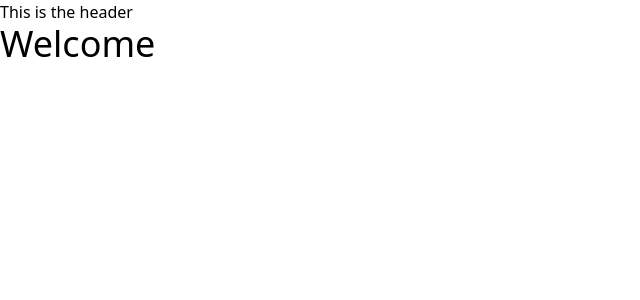
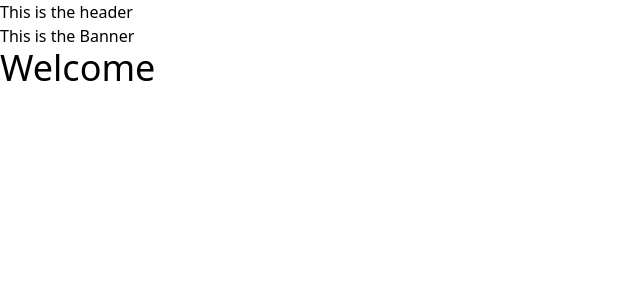
Before and after one commit to MilkyRaven/blog, a Next.js app: page / in a window 1280 px wide. Shown: the top 300 px of the page, without its empty margins (0-640 px from the left). Built offline with nearby package versions, Linux system fonts and the light colour scheme.

Commit message:
banner component added

```diff
--- a/app/(user)/layout.tsx
+++ b/app/(user)/layout.tsx
@@ -1,5 +1,6 @@
 import Header from '../../components/Header';
 import '../../styles/globals.css';
+import Banner from '../../components/Banner';
 
 export default function RootLayout({
   children,
@@ -12,6 +13,7 @@ export default function RootLayout({
       {/* Banner */}
       <body>
         <Header></Header>
+        <Banner></Banner>
         {children}
       </body>
     </html>
--- /dev/null
+++ b/components/Banner.tsx
@@ -0,0 +1,7 @@
+function Banner() {
+  return (
+    <div>This is the Banner</div>
+  )
+}
+
+export default Banner
```
